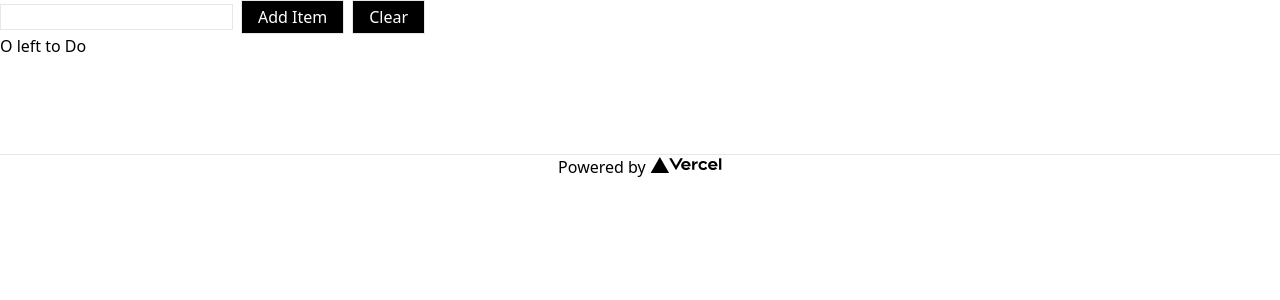
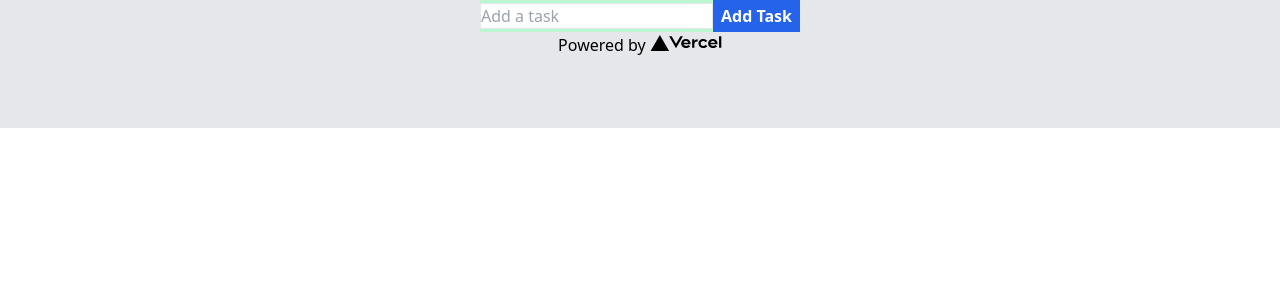
Before and after one commit to EbvidPro/To-do-App, a Next.js app: page / in a window 1280 px wide. Shown: the top 300 px of the page. Built offline with nearby package versions, Linux system fonts and the light colour scheme.

Commit message:
Trying with another method and adding some styles

```diff
--- a/components/TodoForm.js
+++ b/components/TodoForm.js
@@ -2,7 +2,7 @@ import React from 'react'
 import { useState } from 'react'
 
 function TodoForm() {
-    const [input, setInput] = useState['']
+    const [input, setInput] = useState([])
 
     return (
         <form>
@@ -10,7 +10,8 @@ function TodoForm() {
                 placeholder="Add a task"
                 value={input}
                 name="text"
-                className="" />
+                className="border" />
+            <button className="bg-blue-600 text-white font-bold py-1 px-2">Add Task</button>
         </form>
     )
 }
--- a/pages/index.js
+++ b/pages/index.js
@@ -3,43 +3,46 @@ import Image from 'next/image'
 import { useState, useRef, useEffect } from 'react'
 import TodoList from '../components/TodoList'
 import { v4 } from 'uuid';
+import TodoForm from '../components/TodoForm';
 
 
 const LOCAL_STORAGE_KEY = 'todoApp.todo'
 
 export default function Home() {
-  const [todo, setTodo] = useState([])
-  const todoNameRef = useRef()
+  // const [todo, setTodo] = useState([])
+  // const todoNameRef = useRef()
 
-  useEffect(() => {
-    const storedTodo = JSON.parse(localStorage.getItem(LOCAL_STORAGE_KEY))
-    if (storedTodo) setTodo(storedTodo)
-    console.log(storedTodo)
-  }, [])
+  // useEffect(() => {
+  //   const storedTodo = JSON.parse(localStorage.getItem(LOCAL_STORAGE_KEY))
+  //   if (storedTodo) setTodo(storedTodo)
+  //   console.log(storedTodo)
+  // }, [])
 
-  useEffect(() => {
-    localStorage.setItem(LOCAL_STORAGE_KEY, JSON.stringify(todo))
-  }, [todo])
+  // useEffect(() => {
+  //   localStorage.setItem(LOCAL_STORAGE_KEY, JSON.stringify(todo))
+  // }, [todo])
 
-  function handleAddTodo(e) {
-    const name = todoNameRef.current.value
-    if (name === '') return
-    setTodo(prevTodo => {
-      return [...prevTodo, { id: v4(), name: name, complete: false }]
-    })
-    todoNameRef.current.value = null
-  }
-  function handleRemoveTodo(e) {
+  // function handleAddTodo(e) {
+  //   const name = todoNameRef.current.value
+  //   if (name === '') return
+  //   setTodo(prevTodo => {
+  //     return [...prevTodo, { id: v4(), name: name, complete: false }]
+  //   })
+  //   todoNameRef.current.value = null
+  // }
+  // function handleRemoveTodo(e) {
 
-  }
+  // }
   return (
-    <div className="">
+    <div className="block m-0 p-0 bg-gray-200">
       <Head>
         <title>To Do App</title>
         <meta name="description" content="To Do list " />
       </Head>
-
-      <main className='pb-24'>
+      <main className="flex bg-green-200 m-auto xl:w-1/4 md:w-2/4 w-4/5 text-center">
+        <TodoForm />
+      </main>
+      {/* <main className='pb-24'>
         <TodoList todoList={todo} />
         <input className='border' ref={todoNameRef} type="text" />
         <button className='border bg-black text-white py-1 px-4 ml-2' onClick={handleAddTodo}>Add Item</button>
@@ -47,7 +50,7 @@ export default function Home() {
         <div>
           O left to Do
         </div>
-      </main>
+      </main> */}
 
       <footer className="flex h-24 w-full self-center justify-center border-t">
         <a
```
